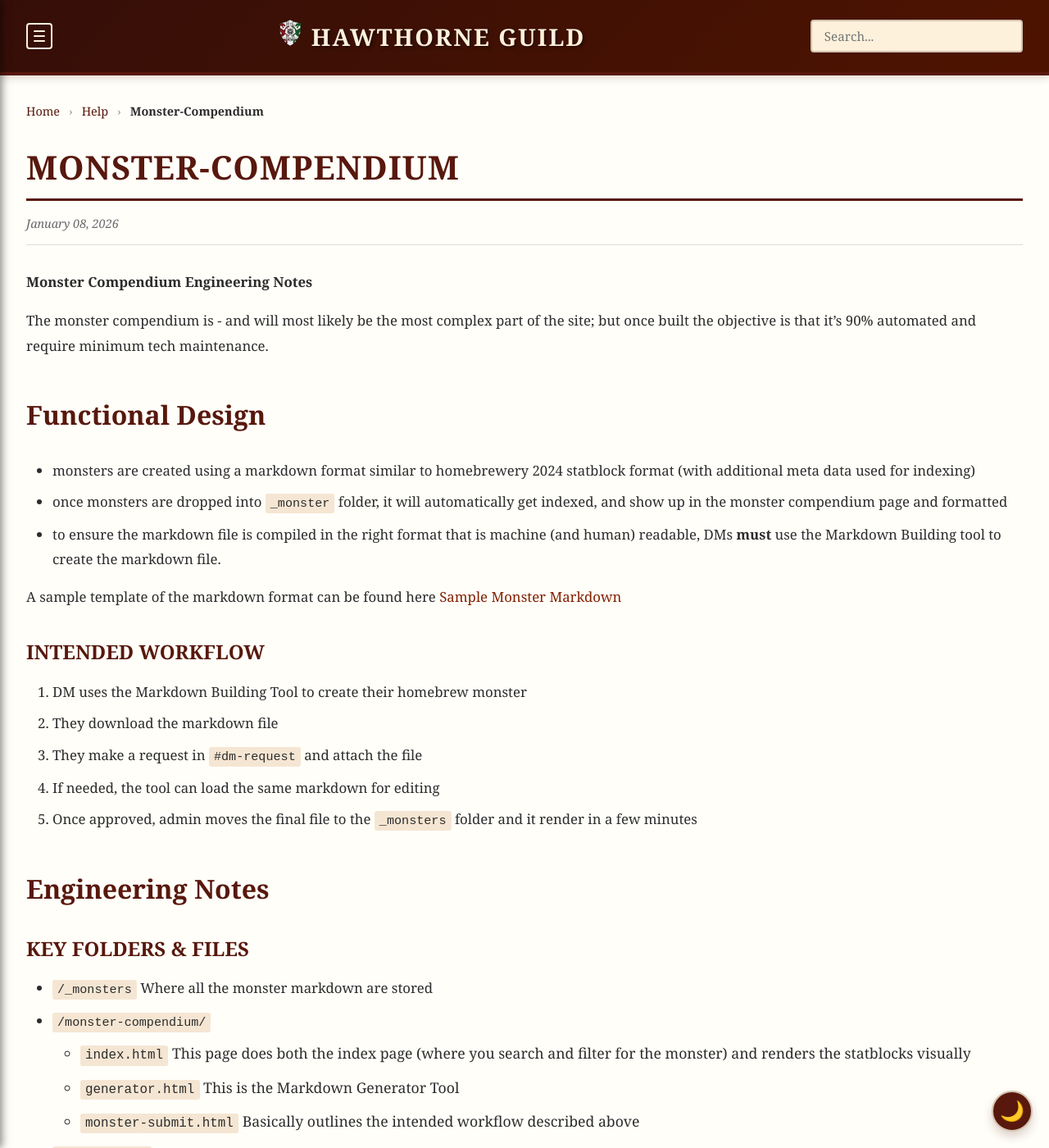
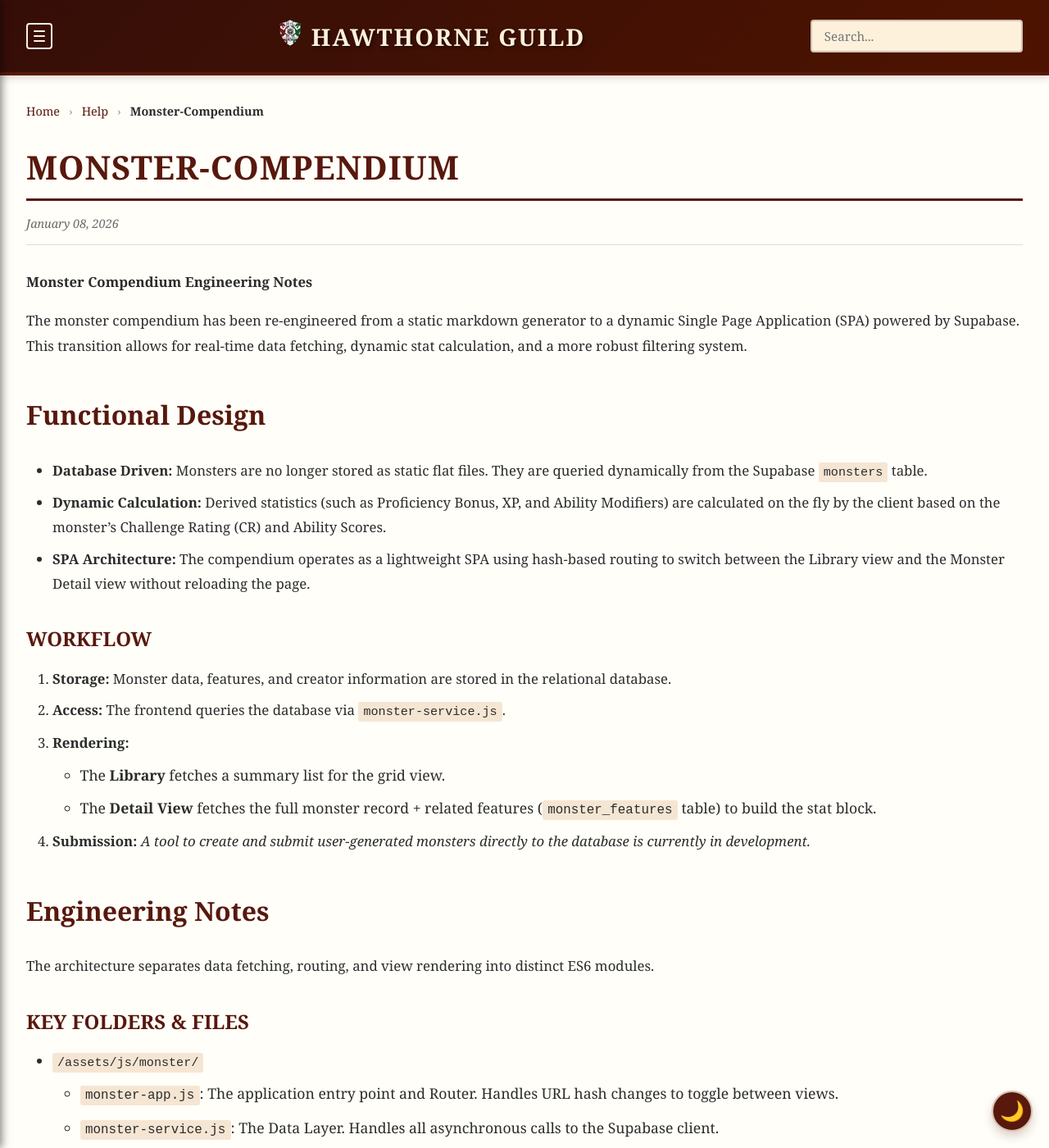
Before and after one commit to coconutswallow/Guides, a Jekyll site: the page built from _help/monsters.md, in a window 1280 px wide and 1400 px high. Shown: the whole window at 82% size. Built offline with Jekyll 4.4.1, drawn with Linux system fonts in a browser that asks for light colours; some of the changed text lies outside the part shown.

Commit message:
fix FAQ, monsters documentation

```diff
--- a/_help/monsters.md
+++ b/_help/monsters.md
@@ -7,48 +7,51 @@
 
 **Monster Compendium Engineering Notes**
 
-The monster compendium is - and will most likely be the most complex part of the site; but once built the objective is that it's 90% automated and require minimum tech maintenance.
+The monster compendium has been re-engineered from a static markdown generator to a dynamic Single Page Application (SPA) powered by Supabase. This transition allows for real-time data fetching, dynamic stat calculation, and a more robust filtering system.
 
 ## Functional Design
 
-- monsters are created using a markdown format similar to homebrewery 2024 statblock format (with additional meta data used for indexing)
-- once monsters are dropped into `_monster` folder, it will automatically get indexed, and show up in the monster compendium page and formatted
-- to ensure the markdown file is compiled in the right format that is machine (and human) readable, DMs **must** use the Markdown Building tool to create the markdown file.
+- **Database Driven:** Monsters are no longer stored as static flat files. They are queried dynamically from the Supabase `monsters` table.
+- **Dynamic Calculation:** Derived statistics (such as Proficiency Bonus, XP, and Ability Modifiers) are calculated on the fly by the client based on the monster's Challenge Rating (CR) and Ability Scores.
+- **SPA Architecture:** The compendium operates as a lightweight SPA using hash-based routing to switch between the Library view and the Monster Detail view without reloading the page.
 
-A sample template of the markdown format can be found here <a href="{{ 'tools/monster-template.md' | relative_url }}">Sample Monster Markdown</a>
+### Workflow
 
-### Intended Workflow
-
-1. DM uses the Markdown Building Tool to create their homebrew monster
-2. They download the markdown file
-3. They make a request in `#dm-request` and attach the file
-4. If needed,  the tool can load the same markdown for editing
-5. Once approved, admin moves the final file to the `_monsters` folder and it render in a few minutes
+1. **Storage:** Monster data, features, and creator information are stored in the relational database.
+2. **Access:** The frontend queries the database via `monster-service.js`.
+3. **Rendering:**
+    * The **Library** fetches a summary list for the grid view.
+    * The **Detail View** fetches the full monster record + related features (`monster_features` table) to build the stat block.
+4. **Submission:** *A tool to create and submit user-generated monsters directly to the database is currently in development.*
 
 ## Engineering Notes
 
-### Key folders & files
+The architecture separates data fetching, routing, and view rendering into distinct ES6 modules.
 
-* `/_monsters` Where all the monster markdown are stored
-* `/monster-compendium/`
-	* `index.html` This page does both the index page (where you search and filter for the monster) and renders the statblocks visually
-	* `generator.html` This is the Markdown Generator Tool
-	* `monster-submit.html` Basically outlines the intended workflow described above
-- `/assets/css/`
-	- `statblock.css`
-	- `generator.css`
-- `/assets/js/` Javascripts - see table
+### Key Folders & Files
 
-| script                | description                                                                                                 |
-| :-------------------- | :---------------------------------------------------------------------------------------------------------- |
-| monster-controller.js | This is the main controller that calls the functions in the other files. Got to big to debug so broke it up |
-| monster-ui.js         | Controls the UI including the form behavior and the preview                                                 |
-| monster-parser.js     | Handles the parsing for loading markdowns                                                                   |
-| monster-validator.js  | Handles the validation of the markdown before saving                                                        |
-| monster-validator.js  | Handles the validation of the markdown before saving                                                        |
-| monster-generator.js  | Handles the saving of the markdown in the right format                                                      |
+* `/assets/js/monster/`
+    * `monster-app.js`: The application entry point and Router. Handles URL hash changes to toggle between views.
+    * `monster-service.js`: The Data Layer. Handles all asynchronous calls to the Supabase client.
+* `/assets/js/monster/views/`
+    * `monster-library.js`: View Controller for the main list. Handles filtering (Species, Usage, CR, Size) and grid rendering.
+    * `monster-detail.js`: View Controller for the single monster page. Handles the responsive layout, D&D stat math, and Markdown parsing for descriptions.
 
+### Script Reference
 
-### Note
+| Script | Description |
+| :--- | :--- |
+| `monster-app.js` | **Router:** Listens for window hash changes (e.g., `#/:slug`) and initializes the appropriate view handler. |
+| `monster-service.js` | **Service:** Exports `getMonsters()` and `getMonsterBySlug()`. Joins data from `monsters`, `monster_features`, and `discord_users`. |
+| `monster-library.js` | **View:** Renders the searchable grid. Contains logic for client-side filtering of the monster dataset. |
+| `monster-detail.js` | **View:** Renders the full statblock. Calculates derived stats (e.g., `calculatePB`, `calculateXP`) and injects HTML into the container. |
 
-The monsters converted originally won't work with the Generator (won't load correctly).  They will still render,  but we'd have to fix the markdown with consistent formatting to load with the generator.
+### Dependencies
+
+* **Supabase Client:** Used for backend database interaction.
+* **Marked.js:** Used to parse markdown content within monster descriptions and feature text (Traits, Actions, etc.).
+
+### Styling Notes
+
+* **Scoped Styles:** `monster-detail.js` injects view-specific CSS styles dynamically to handle complex statblock layouts and mobile responsiveness (e.g., switching from grid to flex-column on small screens).
+* **Layout:** The view supports a "Page Wide" class toggle to maximize screen real estate when viewing large stat blocks.
```
Also changed, not shown: _data/faqs.yml (+6 -2 lines).
